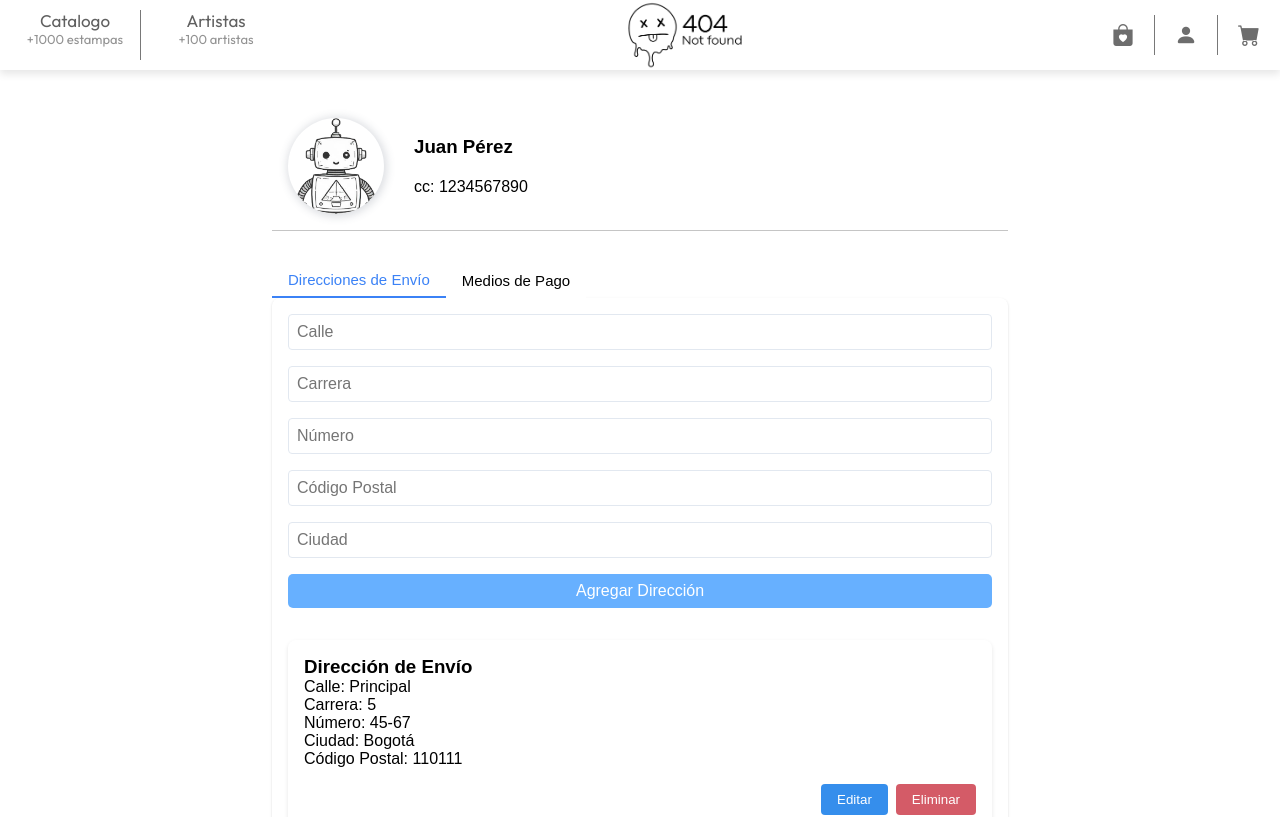
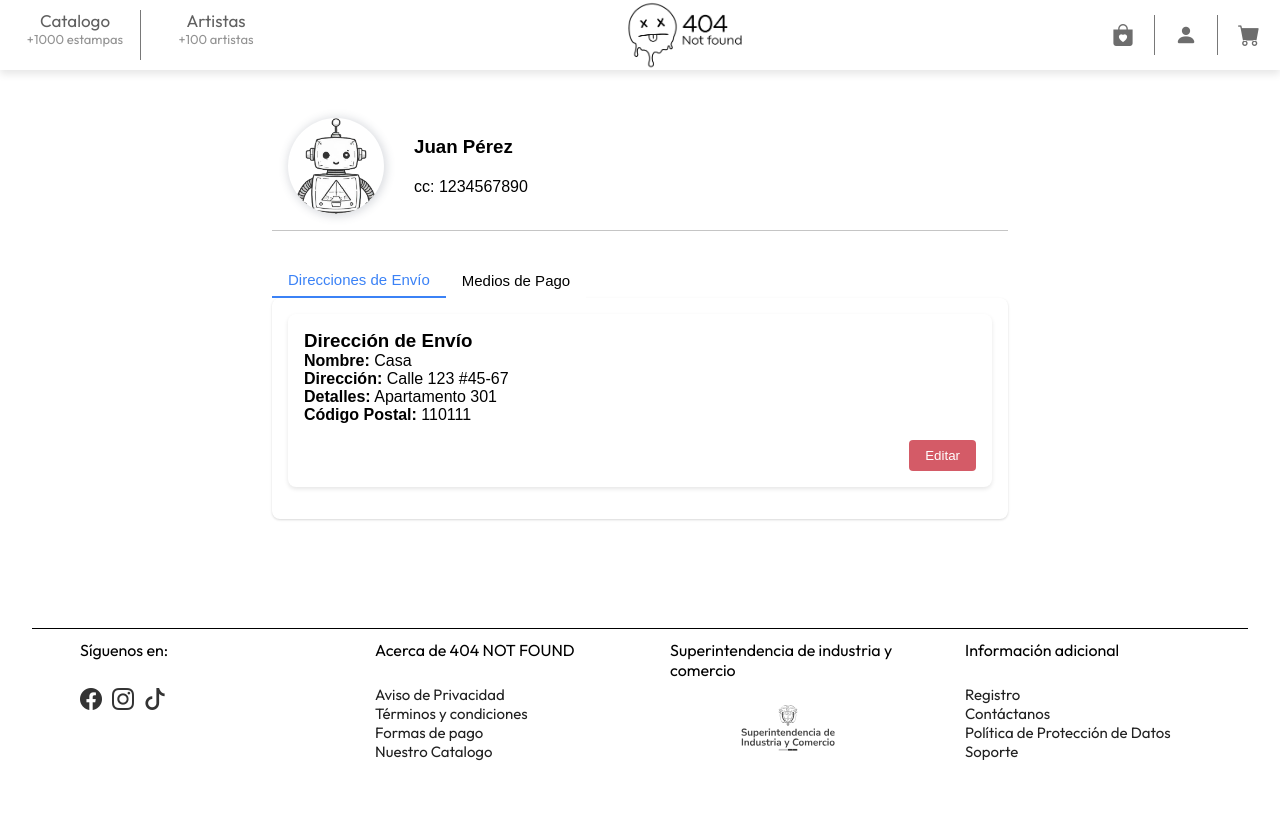
Before and after one commit to LDanic/404-notFound-Front, a React (Vite) app: page /miCuenta in a window 1280 px wide. Shown: the top 817 px of the page. Built offline with nearby package versions, Linux system fonts and the light colour scheme.

Commit message:
Direccion

```diff
--- a/src/components/DireccionEnvio.tsx
+++ b/src/components/DireccionEnvio.tsx
@@ -3,102 +3,89 @@ import { useState } from "react"
 import styles from "../style/MiCuenta.module.css"
 
 interface Direccion {
-  id: number
-  codigoPostal: string
-  numero: string
-  calle: string
-  carrera: string
-  ciudad: string
+  codigo_postal: number
+  nombre_direccion: string
+  direccion: string
+  detalles_direccion: string
 }
 
 interface DireccionEnvioProps {
-  direcciones: Direccion[]
-  onAgregar: (direccion: Omit<Direccion, "id">) => void
+  direccion: Direccion
   onActualizar: (direccion: Direccion) => void
-  onEliminar: (id: number) => void
 }
 
-export default function DireccionEnvio({ direcciones, onAgregar, onActualizar, onEliminar }: DireccionEnvioProps) {
-  const [nuevaDireccion, setNuevaDireccion] = useState<Omit<Direccion, "id">>({
-    codigoPostal: "",
-    numero: "",
-    calle: "",
-    carrera: "",
-    ciudad: "",
-  })
-  const [editando, setEditando] = useState<number | null>(null)
+export default function DireccionEnvio({ direccion, onActualizar }: DireccionEnvioProps) {
+  const [editando, setEditando] = useState(false)
+  const [direccionEditada, setDireccionEditada] = useState(direccion)
 
   const handleSubmit = (e: React.FormEvent) => {
     e.preventDefault()
-    if (editando !== null) {
-      onActualizar({ id: editando, ...nuevaDireccion })
-      setEditando(null)
-    } else {
-      onAgregar(nuevaDireccion)
-    }
-    setNuevaDireccion({ codigoPostal: "", numero: "", calle: "", carrera: "", ciudad: "" })
+    onActualizar(direccionEditada)
+    setEditando(false)
   }
 
-  const handleEditar = (direccion: Direccion) => {
-    setEditando(direccion.id)
-    setNuevaDireccion(direccion)
+  if (!editando) {
+    return (
+      <div className={styles.card}>
+        <h3>Dirección de Envío</h3>
+        <p>
+          <strong>Nombre:</strong> {direccion.nombre_direccion}
+        </p>
+        <p>
+          <strong>Dirección:</strong> {direccion.direccion}
+        </p>
+        <p>
+          <strong>Detalles:</strong> {direccion.detalles_direccion}
+        </p>
+        <p>
+          <strong>Código Postal:</strong> {direccion.codigo_postal}
+        </p>
+        <div className={styles.cardActions}>
+          <button onClick={() => setEditando(true)}>Editar</button>
+        </div>
+      </div>
+    )
   }
 
   return (
-    <div>
     <form onSubmit={handleSubmit} className={styles.form}>
+      <label>Nombre: </label>
       <input
         type="text"
-          placeholder="Calle"
-          value={nuevaDireccion.calle}
-          onChange={(e) => setNuevaDireccion({ ...nuevaDireccion, calle: e.target.value })}
+        placeholder="Nombre de la dirección"
+        value={direccionEditada.nombre_direccion}
+        onChange={(e) => setDireccionEditada({ ...direccionEditada, nombre_direccion: e.target.value })}
         required
       />
+      <label>Dirección: </label>
       <input
         type="text"
-          placeholder="Carrera"
-          value={nuevaDireccion.carrera}
-          onChange={(e) => setNuevaDireccion({ ...nuevaDireccion, carrera: e.target.value })}
+        placeholder="Dirección"
+        value={direccionEditada.direccion}
+        onChange={(e) => setDireccionEditada({ ...direccionEditada, direccion: e.target.value })}
         required
       />
+      <label>Detalles: </label>
       <input
         type="text"
-          placeholder="Número"
-          value={nuevaDireccion.numero}
-          onChange={(e) => setNuevaDireccion({ ...nuevaDireccion, numero: e.target.value })}
+        placeholder="Detalles de la dirección"
+        value={direccionEditada.detalles_direccion}
+        onChange={(e) => setDireccionEditada({ ...direccionEditada, detalles_direccion: e.target.value })}
+      />
+      <label>Código postal: </label>
+      <input
+        type="number"
+        placeholder="Código Postal"
+        value={direccionEditada.codigo_postal}
+        onChange={(e) => setDireccionEditada({ ...direccionEditada, codigo_postal: Number(e.target.value) })}
         required
       />
-        <input
-          type="text"
-          placeholder="Código Postal"
-          value={nuevaDireccion.codigoPostal}
-          onChange={(e) => setNuevaDireccion({ ...nuevaDireccion, codigoPostal: e.target.value })}
-          required
-        />
-        <input
-          type="text"
-          placeholder="Ciudad"
-          value={nuevaDireccion.ciudad}
-          onChange={(e) => setNuevaDireccion({ ...nuevaDireccion, ciudad: e.target.value })}
-          required
-        />
-        <button className={styles.boton} type="submit">{editando !== null ? "Actualizar" : "Agregar"} Dirección</button>
+      <div className={styles.formActions}>
+        <button type="submit">Guardar</button>
+        <button type="button" onClick={() => setEditando(false)}>
+          Cancelar
+        </button>
+      </div>
     </form>
-
-      {direcciones.map((direccion) => (
-        <div key={direccion.id} className={styles.card}>
-          <h3>Dirección de Envío</h3>
-          <p>Calle: {direccion.calle}</p>
-          <p>Carrera: {direccion.carrera}</p>
-          <p>Número: {direccion.numero}</p>
-          <p>Ciudad: {direccion.ciudad}</p>
-          <p>Código Postal: {direccion.codigoPostal}</p>
-          <div className={styles.cardActions}>
-            <button onClick={() => handleEditar(direccion)}>Editar</button>
-            <button onClick={() => onEliminar(direccion.id)}>Eliminar</button>
-          </div>
-        </div>
-      ))}
-    </div>
   )
 }
--- a/src/components/MiCuenta.tsx
+++ b/src/components/MiCuenta.tsx
@@ -11,12 +11,10 @@ interface Usuario {
 }
 
 interface Direccion {
-  id: number
-  codigoPostal: string
-  numero: string
-  calle: string
-  carrera: string
-  ciudad: string
+  codigo_postal: number
+  nombre_direccion: string
+  direccion: string
+  detalles_direccion: string
 }
 
 interface Tarjeta {
@@ -32,29 +30,22 @@ const usuarioInicial: Usuario = {
   tipoTarjeta: "cc"
 }
 
-const direccionesIniciales: Direccion[] = [
-  { id: 1, calle: "Principal", carrera: "5", numero: "45-67", codigoPostal: "110111", ciudad: "Bogotá" },
-]
-
+const direccionInicial: Direccion = {
+  codigo_postal: 110111,
+  nombre_direccion: "Casa",
+  direccion: "Calle 123 #45-67",
+  detalles_direccion: "Apartamento 301",
+}
 const tarjetasIniciales: Tarjeta[] = [{ id: 1, numero: "**** **** **** 1234", tipo: "Visa", fechaVencimiento: "12/25" }]
 
 export default function MiCuenta() {
   const [usuario] = useState<Usuario>(usuarioInicial)
-  const [direcciones, setDirecciones] = useState<Direccion[]>(direccionesIniciales)
+  const [direccion, setDireccion] = useState<Direccion>(direccionInicial)
   const [tarjetas, setTarjetas] = useState<Tarjeta[]>(tarjetasIniciales)
   const [activeTab, setActiveTab] = useState<"direcciones" | "pagos">("direcciones")
 
-  const agregarDireccion = (nuevaDireccion: Omit<Direccion, "id">) => {
-    const id = Math.max(0, ...direcciones.map((d) => d.id)) + 1
-    setDirecciones([...direcciones, { id, ...nuevaDireccion }])
-  }
-
   const actualizarDireccion = (direccionActualizada: Direccion) => {
-    setDirecciones(direcciones.map((d) => (d.id === direccionActualizada.id ? direccionActualizada : d)))
-  }
-
-  const eliminarDireccion = (id: number) => {
-    setDirecciones(direcciones.filter((d) => d.id !== id))
+    setDireccion(direccionActualizada)
   }
 
   const agregarTarjeta = (nuevaTarjeta: Omit<Tarjeta, "id">) => {
@@ -100,10 +91,8 @@ export default function MiCuenta() {
         <div className={styles.tabContent}>
           {activeTab === "direcciones" && (
             <DireccionEnvio
-              direcciones={direcciones}
-              onAgregar={agregarDireccion}
+              direccion={direccion}
               onActualizar={actualizarDireccion}
-              onEliminar={eliminarDireccion}
             />
           )}
           {activeTab === "pagos" && (
```
Lines whose indentation alone changed are shown as unchanged.
